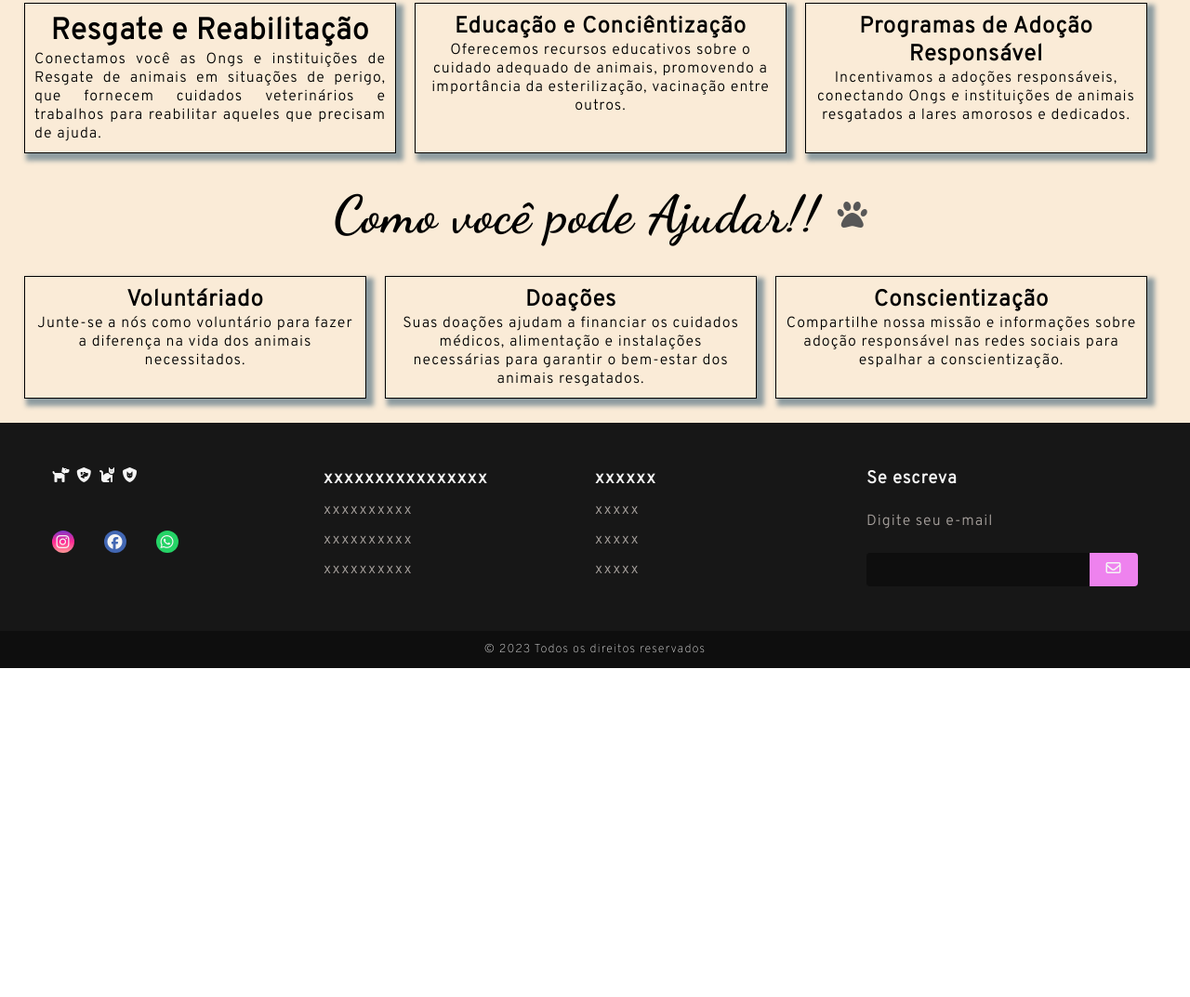
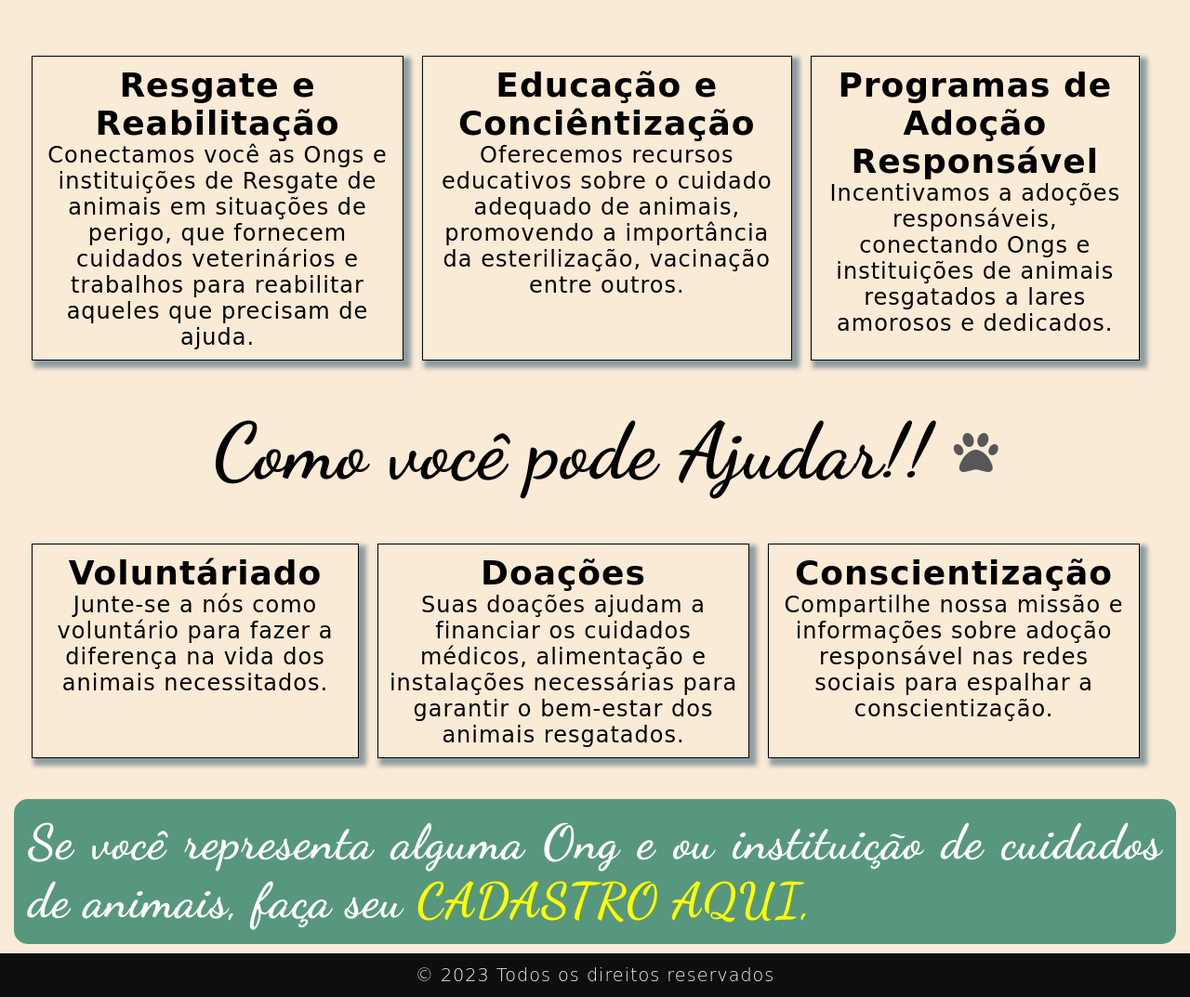
Before and after one commit to EvandroJRa/site-Ong, a plain HTML site: page index.html in a window 1280 px wide. Shown: the part 644-1717 px from the top of the page at 93% size. Before the commit the page ends 1363 px from the top, so only its background shows below. Drawn offline with Linux system fonts and the light colour scheme.

Commit message:
atualização

```diff
--- a/index.html
+++ b/index.html
@@ -9,7 +9,6 @@
     <link href="https://fonts.googleapis.com/css2?family=Kanit:wght@100;300;500&display=swap" rel="stylesheet">
     <!--      --->
     <!-- Icones-->
-    <link rel="stylesheet" href="fontawesome-free-6.5.1-web/css/all.min.css">
     <link rel="stylesheet" href="https://cdnjs.cloudflare.com/ajax/libs/font-awesome/6.5.1/css/all.min.css" integrity="sha512-DTOQO9RWCH3ppGqcWaEA1BIZOC6xxalwEsw9c2QQeAIftl+Vegovlnee1c9QX4TctnWMn13TZye+giMm8e2LwA==" crossorigin="anonymous" referrerpolicy="no-referrer" />
     <!--       -->
     <link rel="stylesheet" href="styles.css">
@@ -19,7 +18,7 @@
 <body>
     <header class="head-top">
         <div id="log"class="logo">
-            <img src="adons/imagens/logo/logo teste_2.png" alt="LogoMarca">
+            <img src="adons/imagens/logo/2.png" alt="LogoMarca">
         </div>
         <nav>
             <ul>
@@ -100,9 +99,15 @@
             </div>
             </div>
     </section>
+    <section class="cadastro">
+        <div class="texto">
+            <h1 id="texto_"> Se você representa alguma Ong e ou instituição de cuidados de animais, faça seu <a id="direc" href="https://forms.gle/Qn56MMXeGgixcAyo9">CADASTRO AQUI,</a></h1>
+        </div>
+
+    </section>
     <!--footer -->
     <footer>
-        <div id="footer_content">
+    <!--    <div id="footer_content">
             <div id="footer_contacts">
                 <i class="fa-solid fa-dog"></i>
                 <i class="fa-solid fa-shield-dog"></i>
@@ -173,7 +178,7 @@
 
                 </div>
             </div>
-        </div>
+        </div>-->
         <div id="footer_copyright">
             &#169
             2023 Todos os direitos reservados
--- a/styles.css
+++ b/styles.css
@@ -1,10 +1,12 @@
 @import url('https://fonts.googleapis.com/css2?family=Dancing+Script:wght@400;500;600;700&family=Exo:ital,wght@0,100;0,200;0,300;1,400&family=Inter:wght@100;200;300;400;500;600;700;800&family=Kanit:wght@100;300;500&display=swap');
 @import url('https://fonts.googleapis.com/css2?family=Overpass:ital,wght@0,100;0,200;0,300;1,100&display=swap');
 *{
-    font-family: 'Overpass';
+    font-family: cursive;
+    font-size: 24px;
     margin: 0;
     padding: 0;
     box-sizing: border-box;
+    letter-spacing: 1px; /* espaçamento das letras*/
 }
 /* Header*/
 .head-top {
@@ -179,12 +181,13 @@ section {
     font-size: 2.0em;
     color: #575757;
 }
-.card1 h2 {
-    font-size: 2.0rem; /* Tamanho do texto para o título */
+h2 {
+    font-size: 1.5rem; /* Tamanho do texto para o título */
 }
-.card1 p {
-    font-size: 1rem; /* Tamanho do texto para o parágrafo */
-    text-align: justify;
+p {
+    font-size: 1.0rem; /* Tamanho do texto para o parágrafo */
+    text-align: center;
+    border-top: 1px;
 }
 .card1:hover, .cards1:hover {
     background-color: #575757;
@@ -205,3 +208,27 @@ section {
     cursor: pointer;
 }
 /* -------------------*/
+.cadastro {
+    display: flex;
+    justify-content: center;
+}
+.texto {
+    display: flex;
+    max-width: 1250px;
+    background-color: #137458b3;
+    padding: 15px;
+    border-radius: 15px;
+}
+#texto_ {
+    font-family: 'Dancing Script';
+    font-size: 52px;
+    align-items: center;
+    text-align: justify;
+    color: #fffffe;
+}
+#direc {
+    font-family: 'Dancing Script';
+    font-size: 52px;
+    color: #ffff00;
+    text-decoration: none;
+}
--- a/stylesDoacao.css
+++ b/stylesDoacao.css
@@ -1,13 +1,15 @@
 @import url('https://fonts.googleapis.com/css2?family=Dancing+Script:wght@400;500;600;700&family=Exo:ital,wght@0,100;0,200;0,300;1,400&family=Inter:wght@100;200;300;400;500;600;700;800&family=Kanit:wght@100;300;500&display=swap');
 @import url('https://fonts.googleapis.com/css2?family=Overpass:ital,wght@0,100;0,200;0,300;1,100&display=swap');
 *{
-    font-family: 'Overpass';
+
+    font-family: cursive;
     font-size: 24px;
     margin: 0;
     padding: 0;
     box-sizing: border-box;
+    letter-spacing: 1px; /* espaçamento das letras*/
+
 }
-
 /* Header*/
 .head-top {
     display: flex;
@@ -81,6 +83,7 @@ nav a:hover {
     margin-top: 15px;
     margin-bottom: 15px;
     background-image: linear-gradient(to bottom, #160b01, #f86515);
+    transition: all 1.4s;
 }
 .logo1 {
     display: flex;
@@ -92,12 +95,23 @@ nav a:hover {
     margin-top: 25px;
     margin-left: 20%;
     background-color: blanchedalmond;
-    transition: all 0.4s;
 }
 p {
-    text-align: center;
+     text-align: center;
     padding: 20px;
     color: aliceblue;
+}
+#escolhe {
+    font-size: 32px;
+    color: #c8bc0f;
+}
+#cob {
+    font-size: 32px;
+    color: #c8bc0f;
+}
+#miss {
+    font-size: 34px;
+    color: #ffffff;
 }
 .card_ong1:hover {
     display: block;
@@ -115,7 +129,6 @@ p {
 .icones_cart {
     text-align: center;
 }
-
 .card_ong2 {
     display: block;
     width: 300px;
@@ -127,6 +140,7 @@ p {
     margin-top: 15px;
     margin-bottom: 15px;
     background-image: linear-gradient(to bottom, #078dd6, #0a2e0f);
+    transition: all 1.4s;
 }
 .logo2 {
     display: flex;
@@ -138,12 +152,6 @@ p {
     margin-top: 25px;
     margin-left: 20%;
     background-color: blanchedalmond;
-    transition: all 0.4s;
-}
-p {
-    text-align: center;
-    padding: 15px;
-    color: aliceblue;
 }
 .card_ong2:hover {
     display: block;
@@ -174,6 +182,7 @@ p {
     margin-top: 15px;
     margin-bottom: 15px;
     background-image: linear-gradient(to bottom, #c8bc0f, #6e0542);
+    transition: all 1.4s;
 }
 .logo3 {
     display: flex;
@@ -185,12 +194,6 @@ p {
     margin-top: 25px;
     margin-left: 20%;
     background-color: blanchedalmond;
-    transition: all 0.4s;
-}
-p {
-    text-align: center;
-    padding: 15px;
-    color: aliceblue;
 }
 .card_ong3:hover {
     display: block;
@@ -205,3 +208,39 @@ p {
     background-color: rgb(0, 0, 0);
     box-shadow: 5px 5px 5px 3px rgb(142, 156, 160);
 }
+/* FORMULÁRIO*/
+form {
+    max-width: 600px;
+    margin: 20px auto;
+    background-color: #f2f2f2;
+    padding: 20px;
+    border-radius: 22px;
+    box-shadow: 0 0 10px rgba(209, 209, 209, 0.1);
+}
+label {
+    display: block;
+    margin-bottom: 12px;
+    font-size: 16px;
+}
+input, select {
+    width: 100%;
+    padding: 2px;
+    margin-bottom: 8px;
+    box-sizing: border-box;
+}
+button {
+    background-color: #4caf50;
+    color: #fff;
+    padding: 10px 15px;
+    border: none;
+    border-radius: 4px;
+    cursor: pointer;
+}
+h1 {
+    justify-content: center;
+    text-align: center;
+}
+button:hover {
+    background-color: #45a049;
+}
+/*         */
--- a/styles_Footer.css
+++ b/styles_Footer.css
@@ -8,7 +8,7 @@
     --color-neutral-40: #f5f5f5;
 }
 *{
-    font-family: 'Overpass', 'sans-serif';
+    font-family: cursive;
     margin: 0;
     padding: 0;
     box-sizing: border-box;
@@ -26,7 +26,6 @@ footer {
     display: grid;
     grid-template-columns: repeat(4,1fr);
     padding: 3rem 3.5rem;
-
 }
 #footer_social_media {
     display: flex;
--- a/stylesns.css
+++ b/stylesns.css
@@ -1,12 +1,12 @@
 @import url('https://fonts.googleapis.com/css2?family=Dancing+Script:wght@400;500;600;700&family=Exo:ital,wght@0,100;0,200;0,300;1,400&family=Inter:wght@100;200;300;400;500;600;700;800&family=Kanit:wght@100;300;500&display=swap');
 @import url('https://fonts.googleapis.com/css2?family=Overpass:ital,wght@0,100;0,200;0,300;1,100&display=swap');
 *{
-    font-family: 'Overpass';
+    font-family: cursive;
     font-size: 24px;
     margin: 0;
     padding: 0;
     box-sizing: border-box;
-
+    letter-spacing: 1px; /* espaçamento das letras*/
 }
 /* Header*/
 .head-top {
@@ -101,17 +101,31 @@ h2 {
    color: blueviolet;
 }
 /* Galeria de Imagens */
+.galery {
+    justify-content: center;
+    align-items: center;
+    text-align: center;
+}
+#galery {
+    font-size: 56px;
+    padding: 20px;
+    gap: 35px;
+}
 .cardx_dog,
 .cardx_cat {
-    background-color: rgb(255, 239, 219);
+    background-color: rgb(255, 255, 255);
     display: flex;
     flex-wrap: wrap;
     align-items: center;
     justify-content: center;
     text-align: center;
+    width: 1500px;
     gap: 30px;
     transition: all .4s;
-    margin-bottom: 5px;
+    margin-top: 25px;
+    margin-bottom: 25px;
+    margin-left: 15%;
+
 }
 .image-container {
     display: flex;
@@ -148,118 +162,5 @@ h2 {
     margin: 15px;
     gap: 30px;
 }
-/* cards e descrição     */
-section {
-    width: 100%;
-    color: #000000;
-    padding: 10px;
-    background-color: antiquewhite;
-}
-.card-container {
-    display: flex;
-    justify-content: center;
-}
-.card_container1, .card1, .card2, .card3 {
-    border: 1px solid #000; /* Adicione a borda aqui */
-    padding: 10px; /* Adicione o preenchimento interno desejado */
-    margin-right: 20px; /* Para adicionar algum espaço entre os cartões */
-    max-width: 400px; /* Define uma largura máxima para evitar que o texto se estenda indefinidamente */
-    text-align: center;
-    transition: all  .4s;
-    gap: 15px;
-    box-shadow: 5px 5px 5px 3px rgb(142, 156, 160);
-}
-.card_container1 h1 {
-    padding: 10px;
-    font-size: 1.5em; /* Tamanho do texto para o título */
-    text-align: center;
-}
-.icon-dog {
-    font-size: 2.0em;
-}
-.card1 h2 {
-    font-size: 1.5em; /* Tamanho do texto para o título */
-}
-.card1 p {
-    font-size: 1em; /* Tamanho do texto para o parágrafo */
-}
-.card_container1:hover {
-    background-color: #000000;
-    color: #fffffe;
-    border: #ffe600 solid 1px;
-    cursor: pointer;
-}
-.card1:hover {
-    background-color: #575757;
-    color: #fffffe;
-    border: #ffe600 solid 1px;
-    cursor: pointer;
-}
-.card2:hover {
-    background-color: #756f6f;
-    color: #fffffe;
-    border: #ffe600 solid 1px;
-    cursor: pointer;
-}
-.card3:hover {
-    background-color: #756f6f;
-    color: #fffffe;
-    border: #ffe600 solid 1px;
-    cursor: pointer;
-}
-/* -------------------*/
-.card-container1 {
-    display: flex;
-    justify-content: center;
-    padding: 15px;
-}
-.card_container2, .cards1, .cards2, .cards3 {
-    border: 1px solid #000; /* Adicione a borda aqui */
-    padding: 10px; /* Adicione o preenchimento interno desejado */
-    margin-right: 20px; /* Para adicionar algum espaço entre os cartões */
-    max-width: 400px; /* Define uma largura máxima para evitar que o texto se estenda indefinidamente */
-    text-align: center;
-    transition: all  .4s;
-    box-shadow: 5px 5px 5px 3px rgb(142, 156, 160);
-}
-
-.card_container2 h1 {
-    padding: 10px;
-    font-size: 1.5em; /* Tamanho do texto para o título */
-    text-align: center;
-}
-.icon-dog {
-    font-size: 2.0em;
-
-}
-.cards1 h2 {
-    font-size: 1.5em; /* Tamanho do texto para o título */
-}
-.cards1 p {
-    font-size: 1em; /* Tamanho do texto para o parágrafo */
-}
-.card_container2:hover {
-    background-color: #000000;
-    color: #fffffe;
-    border: #ffe600 solid 1px;
-    cursor: pointer;
-    box-shadow: 5px 5px 5px 3px rgb(16, 65, 78);
-}
-.cards1:hover {
-    background-color: #575757;
-    color: #fffffe;
-    border: #ffe600 solid 1px;
-    cursor: pointer;
-}
-.cards2:hover {
-    background-color: #756f6f;
-    color: #fffffe;
-    border: #ffe600 solid 1px;
-    cursor: pointer;
-}
-.cards3:hover {
-    background-color: #756f6f;
-    color: #fffffe;
-    border: #ffe600 solid 1px;
-    cursor: pointer;
-}
+/* */
+/* */
```
Also changed, not shown: Concientizacao.html (+3 -4 lines), Doações.html (+45 -19 lines), Nosso Trabalho.html (+8 -6 lines).
